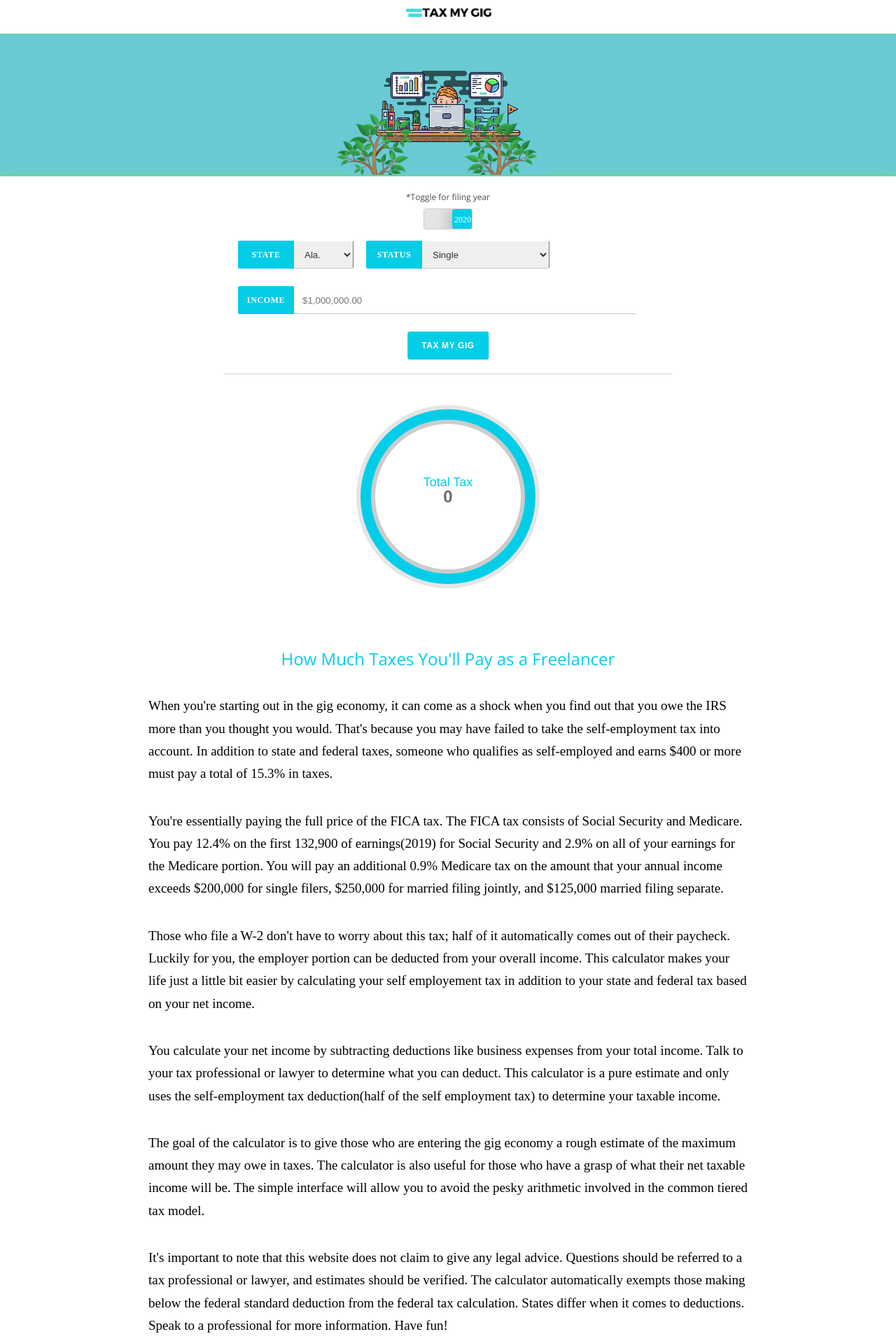
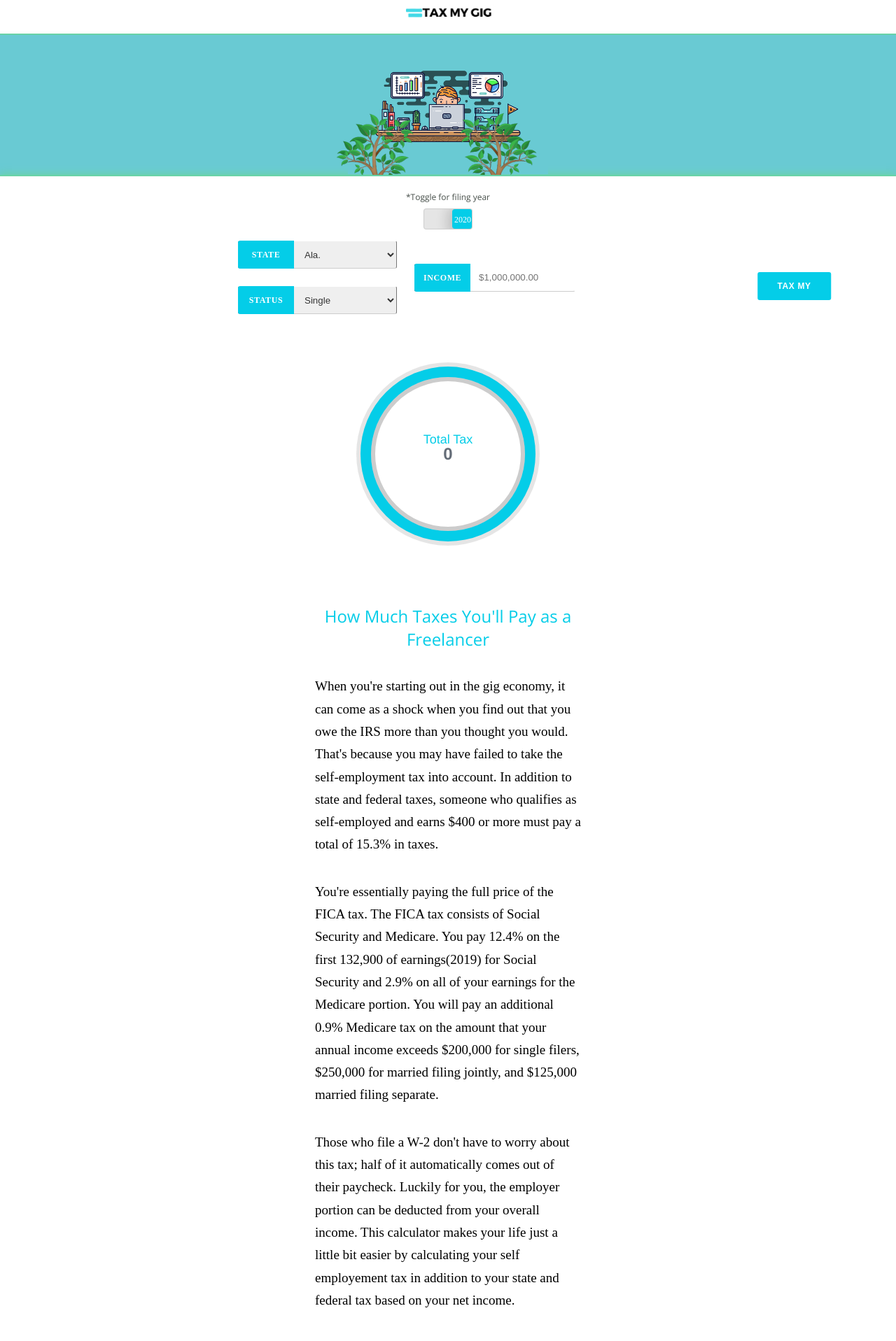
Before and after one commit to oblivionreb/oblivionreb.github.io, a Jekyll site: the page built from index.html, in a window 1280 px wide. Shown: the top 1917 px of the page at 70% size. Built offline with Jekyll 4.4.1, drawn with Linux system fonts in a browser that asks for light colours; nearby versions of some CDN libraries.

Commit message:
Update index.html

```diff
--- a/index.html
+++ b/index.html
@@ -13,9 +13,10 @@
         <span class="toggle_square"></span>
       </span>
     </label>
-    <div></div>
+
     <div class="formRow">
-      <div id="selectRow" class="row">
+      <div id="selectRow">
+        <div id="stateRow" class="row">
         <label for="fancy-select">State</label>
         <select name="fancy-select" id="state-select">
           <option>Ala.</option>
@@ -72,7 +73,7 @@
         </select>
       </div>
 
-      <div class="row">
+        <div id="statusRow" class="row" >
         <label for="fancy-select">Status</label>
         <select name="fancy-select" id="status-select">
           <option>Single</option>
@@ -80,8 +81,11 @@
           <option>Married Filing Seperately</option>
           <option>Head of Household</option>
         </select>
-      </div>
-    </div>
+         </div>
+        </div>
+
+
+
     <div class="row">
       <input type="tel" name="fancy-text" id="income-input" data-type="currency" placeholder="$1,000,000.00" />
       <label for="fancy-text"> Income</label>
```
